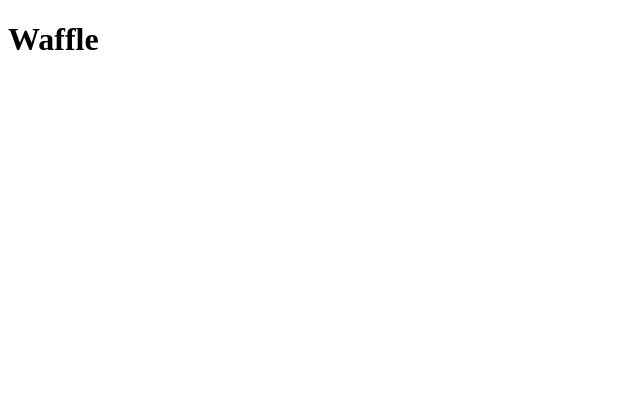
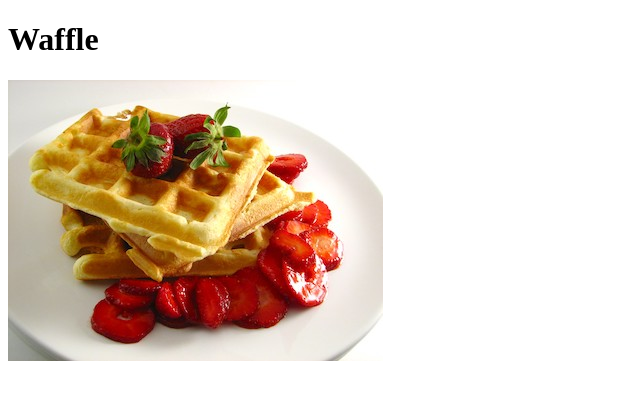
Before and after one commit to haziq-rozaidi/odin-recipes, a plain HTML site: page recipes/waffle.html in a window 1280 px wide. Shown: the whole page, without its empty margins (0-640 px from the left). Drawn offline with Linux system fonts and the light colour scheme.

Commit message:
Embed waffle.jpg

```diff
--- a/recipes/waffle.html
+++ b/recipes/waffle.html
@@ -7,5 +7,7 @@
 
     <body>
         <h1>Waffle</h1>
+
+        <img src="../images/waffle.jpg" alt="Waffles with strawberry topping">
     </body>
 </html>
```
